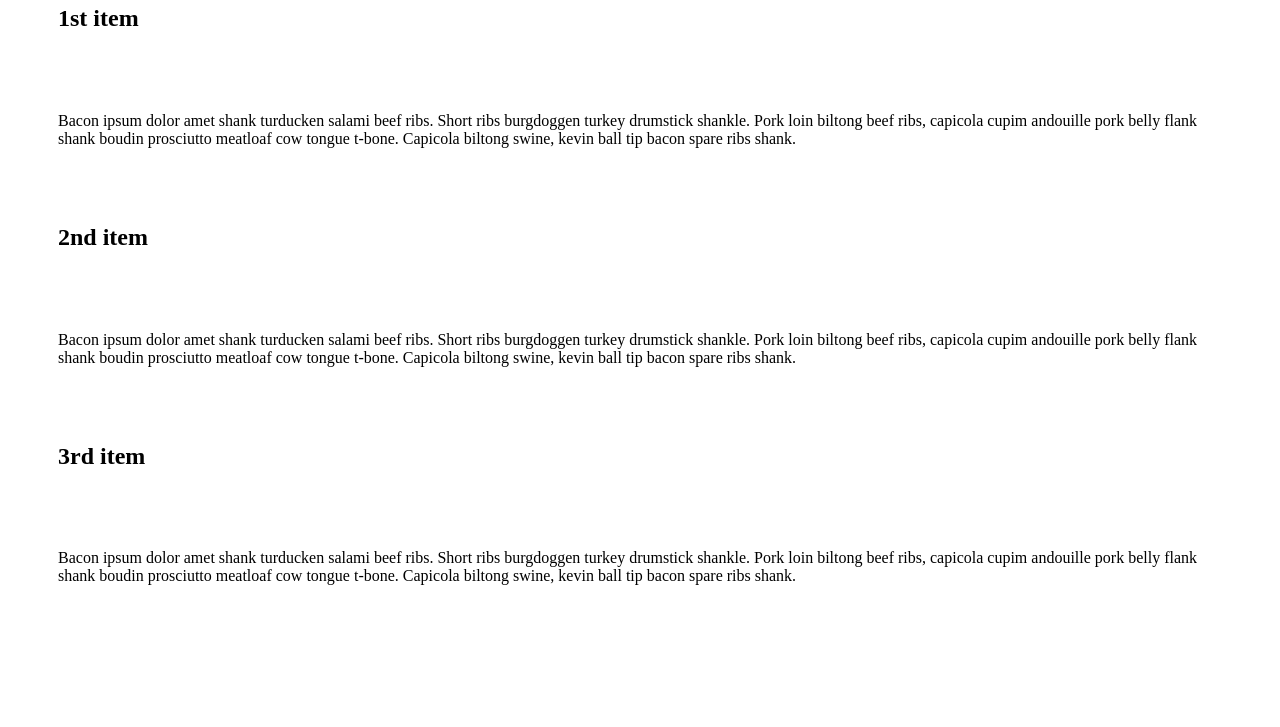
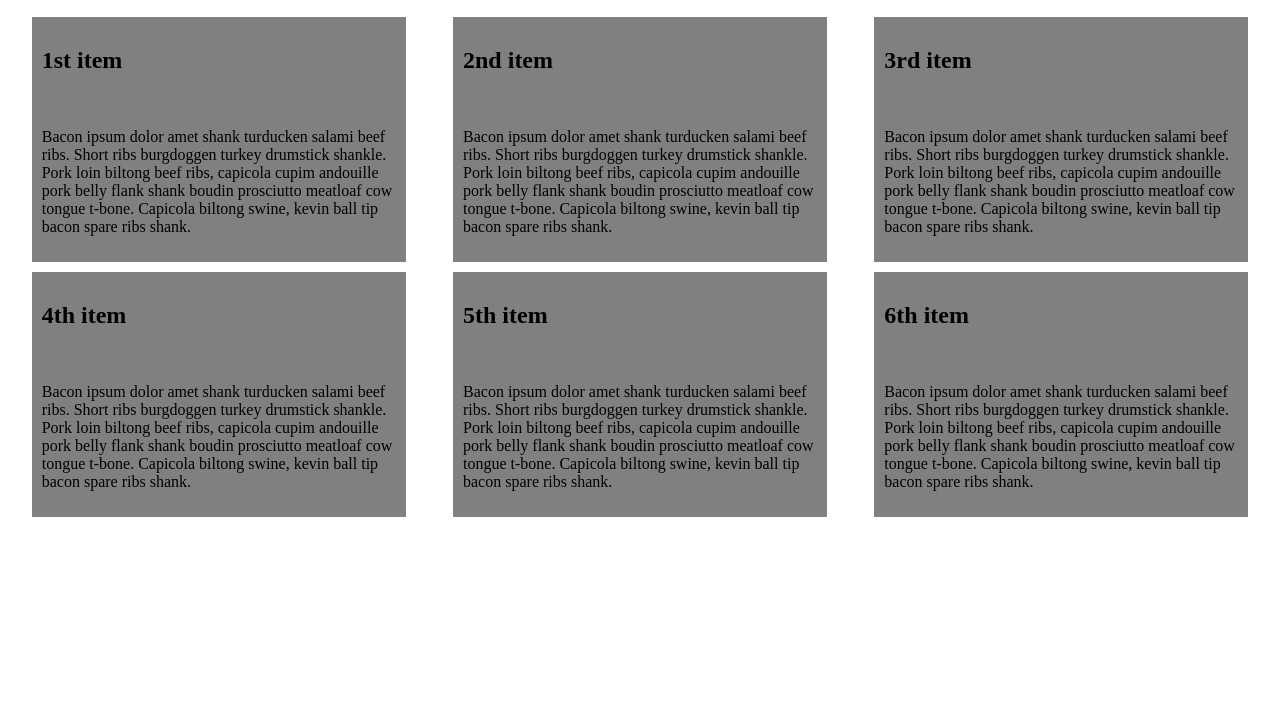
Before and after one commit to jpantana/productCards, a plain HTML site: page index.html in a window 1280 px wide. Shown: the part 73-800 px from the top of the page. Drawn offline with Linux system fonts and the light colour scheme.

Commit message:
modified css and added 3 additional divs to html. continued styling and sorted out flex wrap

```diff
--- a/index.html
+++ b/index.html
@@ -6,6 +6,9 @@
     </head>
 
     <body>
+
+        <h1>THIS IS STUFF...</h1>
+
         <div class="flex-container">
             <div class="item">
                 <h2>1st item</h2>
@@ -24,6 +27,24 @@
                 <img>
                 <p>Bacon ipsum dolor amet shank turducken salami beef ribs. Short ribs burgdoggen turkey drumstick shankle. Pork loin biltong beef ribs, capicola cupim andouille pork belly flank shank boudin prosciutto meatloaf cow tongue t-bone. Capicola biltong swine, kevin ball tip bacon spare ribs shank.</p>
             </div>
+
+            <div class="item">
+                <h2>4th item</h2>
+                <img>
+                <p>Bacon ipsum dolor amet shank turducken salami beef ribs. Short ribs burgdoggen turkey drumstick shankle. Pork loin biltong beef ribs, capicola cupim andouille pork belly flank shank boudin prosciutto meatloaf cow tongue t-bone. Capicola biltong swine, kevin ball tip bacon spare ribs shank.</p>
+            </div>
+
+            <div class="item">
+                <h2>5th item</h2>
+                <img>
+                <p>Bacon ipsum dolor amet shank turducken salami beef ribs. Short ribs burgdoggen turkey drumstick shankle. Pork loin biltong beef ribs, capicola cupim andouille pork belly flank shank boudin prosciutto meatloaf cow tongue t-bone. Capicola biltong swine, kevin ball tip bacon spare ribs shank.</p>
+            </div>
+
+            <div class="item">
+                <h2>6th item</h2>
+                <img>
+                <p>Bacon ipsum dolor amet shank turducken salami beef ribs. Short ribs burgdoggen turkey drumstick shankle. Pork loin biltong beef ribs, capicola cupim andouille pork belly flank shank boudin prosciutto meatloaf cow tongue t-bone. Capicola biltong swine, kevin ball tip bacon spare ribs shank.</p>
+            </div>
         </div>
     </body>
 </html>
--- a/main.css
+++ b/main.css
@@ -1,13 +1,22 @@
 * {
-    padding: 10px;
+    /* padding: 10px; */
 }
 
 .flex-container {
     display: flex;
-    /* flex-direction: row; */
-    flex-flow: wrap column;
+    flex-wrap: wrap;
 }
 
-#item {
-    background-color: lightblue;
+.item {
+    padding: 10px;
+    margin: auto;
+    margin-top: 10px;
+    flex-flow: wrap;
+    width: 28%;
+    background-color: gray;
+
 }
+
+@media queries  {
+
+}
```
